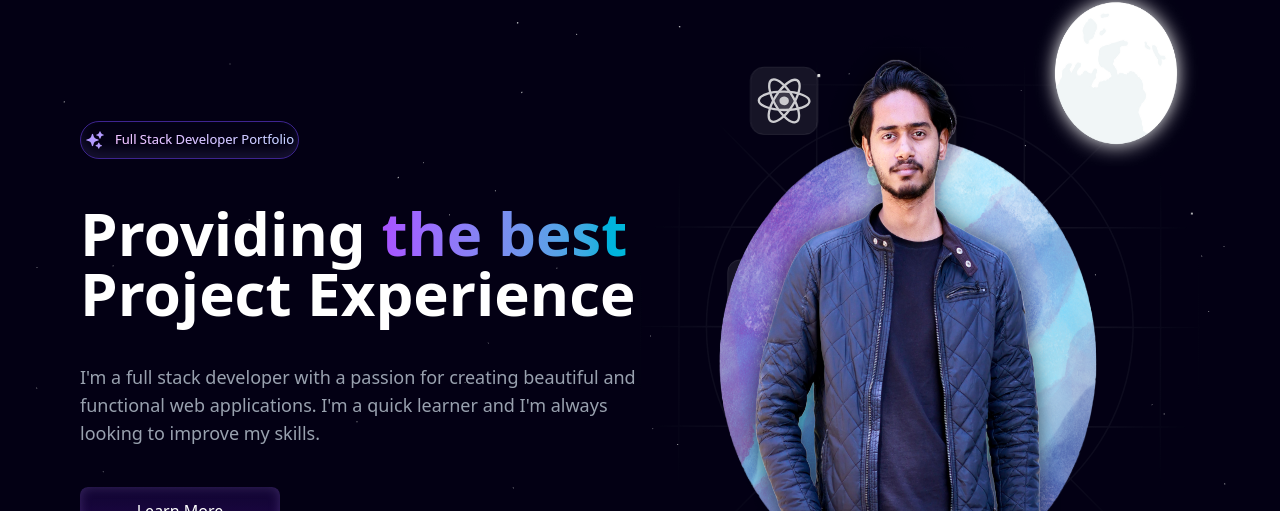
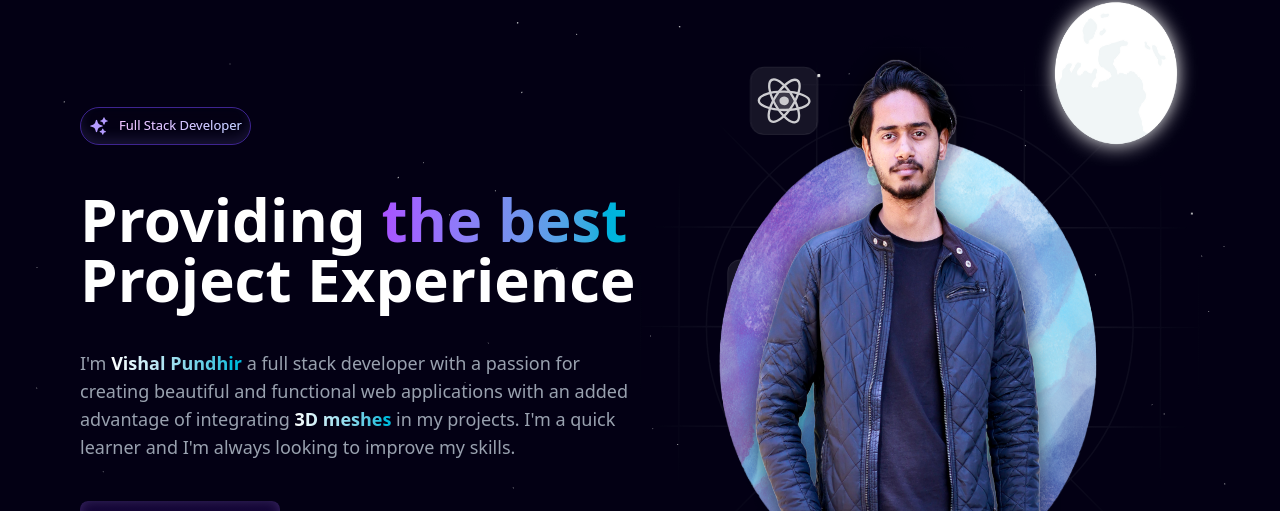
Before and after one commit to lufyDev/crazy-portfolio, a Next.js app: page / in a window 1280 px wide. Shown: the part 157-668 px from the top of the page. Built offline with nearby package versions, Linux system fonts and the light colour scheme; no server answers.

Commit message:
Update HeroContent component: modify welcome text, adjust padding, and enhance personal introduction with 3D mesh integration

```diff
--- a/components/sub/HeroContent.jsx
+++ b/components/sub/HeroContent.jsx
@@ -16,9 +16,9 @@ const HeroContent = () => {
       <div className='h-full w-full flex flex-col gap-5 m-auto justify-center text-center lg:text-start'>
         <motion.div
           variants={slideInFromTop}
-          className='Welcome-box py-[8px] px-[4px] border border-[#7042f88b] opacity-[0.9] mx-auto lg:mx-0'>
+          className='Welcome-box py-[8px] px-[8px] border border-[#7042f88b] opacity-[0.9] mx-auto lg:mx-0'>
           <SparklesIcon className='w-5 h-5 text-[#b49bff] mr-[10px]' />
-          <h1 className='Welcome-text text-[13px]'>Full Stack Developer Portfolio</h1>
+          <h1 className='Welcome-text text-[13px]'>Full Stack Developer</h1>
         </motion.div>
 
         <motion.div
@@ -35,8 +35,8 @@ const HeroContent = () => {
           variants={slideInFromLeft(0.8)}
           className='text-base md:text-lg text-gray-400 my-5 max-w-[600px]'
         >
-          I&apos;m a full stack developer with a passion for creating beautiful and functional
-          web applications. I&apos;m a quick learner and I&apos;m always looking to improve my skills.
+          I&apos;m <span className='text-transparent font-bold bg-clip-text bg-gradient-to-r from-white to-cyan-500'>Vishal Pundhir</span> a full stack developer with a passion for creating beautiful and functional
+          web applications with an added advantage of integrating <span className='text-transparent font-bold bg-clip-text bg-gradient-to-r from-white to-cyan-500'>3D meshes</span> in my projects. I&apos;m a quick learner and I&apos;m always looking to improve my skills.
         </motion.p>
 
         <motion.a
```
